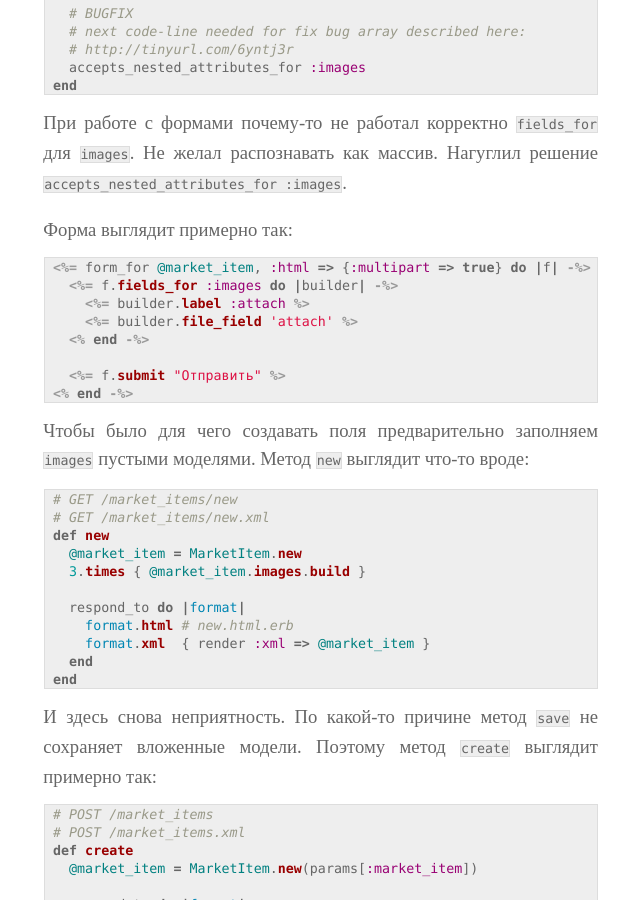
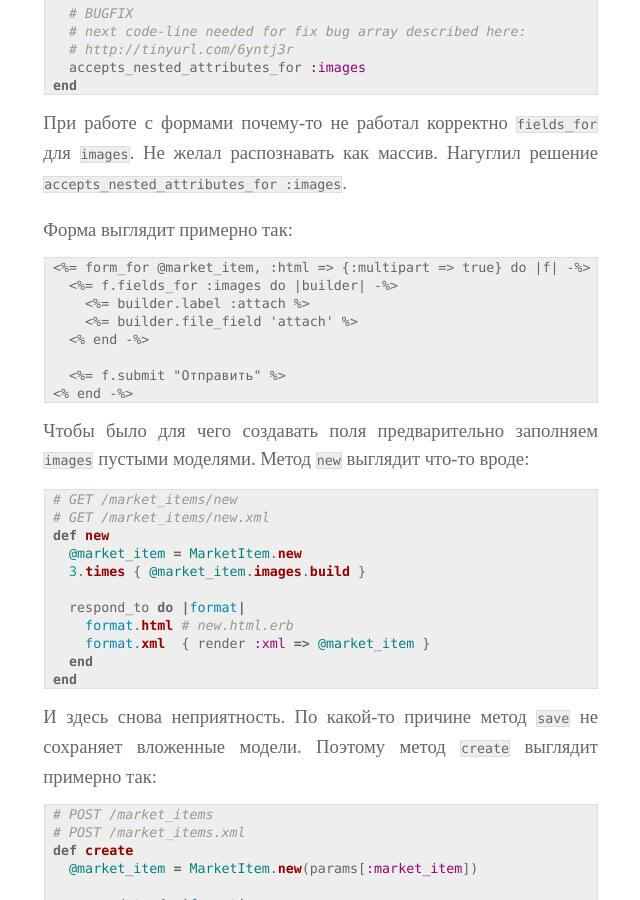
Before and after one commit to InSwift/inswift.github.com, a Jekyll site: the page built from _posts/2011-03-10-setup-mongoid-and-carrierwave.markdown, in a window 1280 px wide and 900 px high, scrolled down 1384 px. Shown: the whole window, without its empty margins (276-916 px from the left). Built offline with Jekyll 4.4.1, drawn with Linux system fonts in a browser that asks for light colours; Markdown is read by kramdown in place of the engine named in the settings; comment, search, counter and statistics services are not loaded.

Commit message:
quickfix erb highlighting

```diff
--- a/_posts/2011-03-10-setup-mongoid-and-carrierwave.markdown
+++ b/_posts/2011-03-10-setup-mongoid-and-carrierwave.markdown
@@ -68,7 +68,7 @@ end
 Не желал распознавать как массив. Нагуглил решение `accepts_nested_attributes_for :images`.
 
 Форма выглядит примерно так:
-{% highlight erb %}
+{% highlight text %}
 <%= form_for @market_item, :html => {:multipart => true} do |f| -%>
   <%= f.fields_for :images do |builder| -%>
     <%= builder.label :attach %>
```
